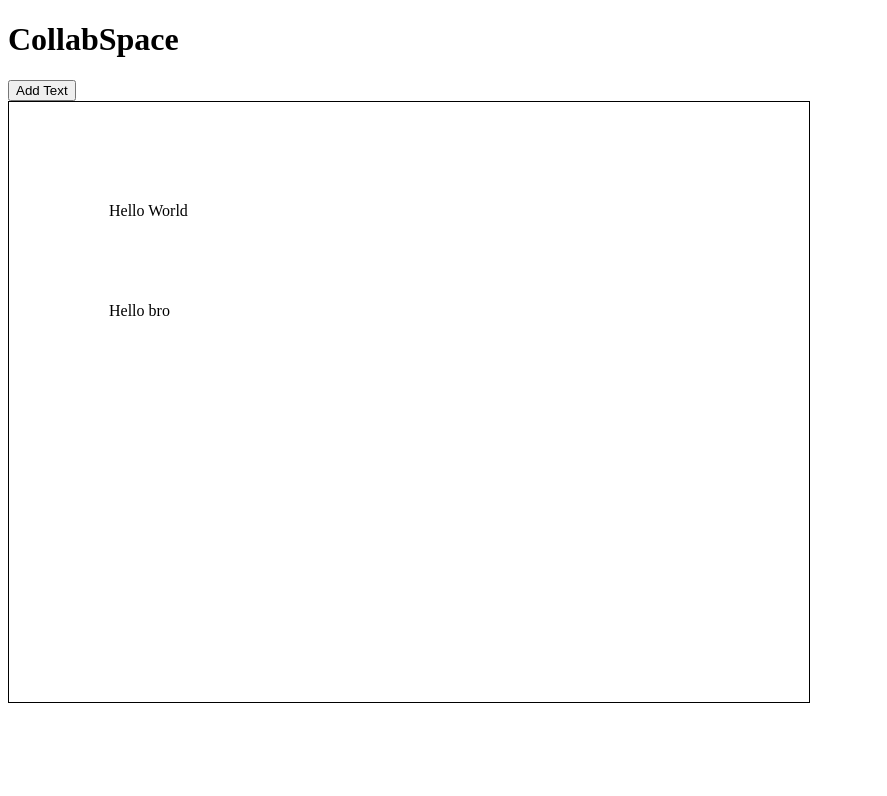
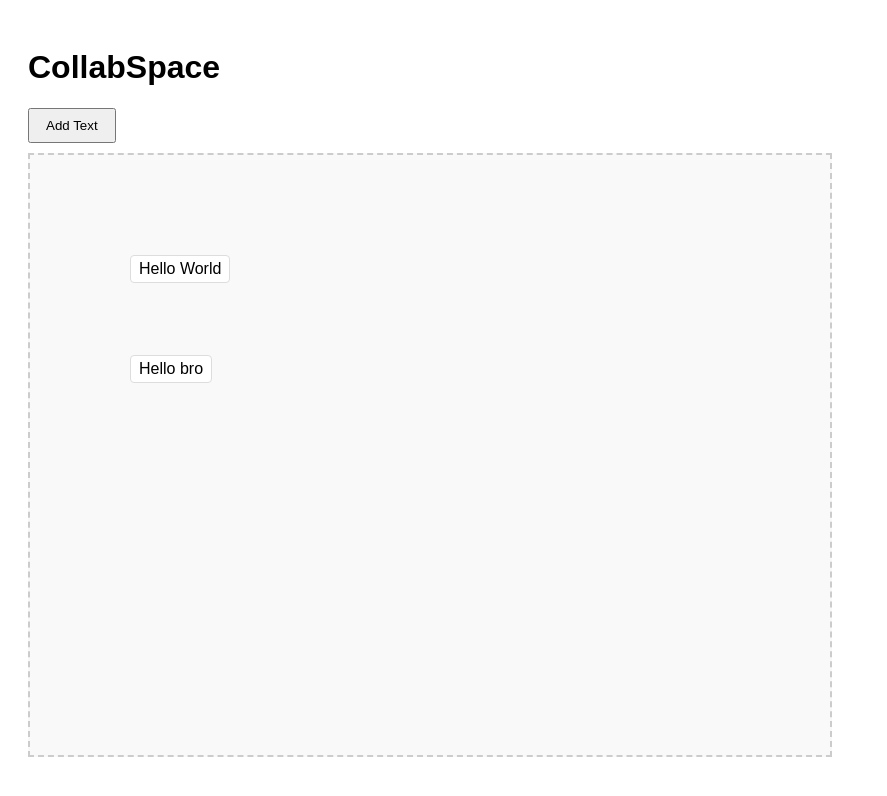
Before and after one commit to Abhimanyu012/collabSpace, a React (Vite) app in the folder frontend/: page / in a window 1280 px wide. Shown: the top 796 px of the page, without its empty margins (0-887 px from the left). Built offline with nearby package versions, Linux system fonts and the light colour scheme.

Commit message:
refactor: streamline text element initialization and improve drag handling

```diff
--- a/frontend/src/App.tsx
+++ b/frontend/src/App.tsx
@@ -10,54 +10,42 @@ type TextElement = {
 
 function App() {
   const [elements, setElements] = useState<TextElement[]>([
-    {
-      id: "text-1",
-      type: "text",
-      content: "Hello World",
-      x: 100,
-      y: 100,
-    },
-    {
-      id: "text-2",
-      type: "text",
-      content: "Hello bro",
-      x: 100,
-      y: 200,
-    },
+    { id: "text-1", type: "text", content: "Hello World", x: 100, y: 100 },
+    { id: "text-2", type: "text", content: "Hello bro", x: 100, y: 200 },
   ]);
 
   const [draggingId, setDraggingId] = useState<string | null>(null);
-
   const canvasRef = useRef<HTMLDivElement>(null);
 
-  const dragOffset = useRef({
-    x: 0,
-    y: 0,
-  });
+  // dragOffset को याद रखने के लिए useRef बिल्कुल सही है
+  const dragOffset = useRef({ x: 0, y: 0 });
 
   const addText = () => {
     const newElement: TextElement = {
-      id: `text-${elements.length + 1}`,
+      id: `text-${Date.now()}`, // elements.length से बेहतर है Date.now() ताकि ID हमेशा यूनिक रहे
       type: "text",
       content: "New Text",
-      x: 100,
-      y: 100 + elements.length * 100,
+      x: 200,
+      y: 100 + elements.length * 50,
     };
-
     setElements([...elements, newElement]);
   };
 
   const onMouseDown = (event: React.MouseEvent, element: TextElement) => {
+    // ब्राउज़र के डिफ़ॉल्ट ड्रैग/सिलेक्ट बिहेवियर को रोकने के लिए
+    event.preventDefault();
+
     const rect = canvasRef.current?.getBoundingClientRect();
-
     if (!rect) return;
 
+    // माउस की पोजीशन कैनवास के अंदर
     const mouseX = event.clientX - rect.left;
     const mouseY = event.clientY - rect.top;
 
+    // एलिमेंट के कोने से माउस की दूरी (Offset)
     dragOffset.current = {
-      x: mouseX - element.x,
-      y: mouseY - element.y,
+      x: mouseX -element.x,
+      y: mouseY -element.y
     };
 
     setDraggingId(element.id);
@@ -67,7 +55,6 @@ function App() {
     if (!draggingId) return;
 
     const rect = canvasRef.current?.getBoundingClientRect();
-
     if (!rect) return;
 
     const mouseX = event.clientX - rect.left;
@@ -79,54 +66,55 @@ function App() {
     setElements((currentElements) =>
       currentElements.map((element) =>
         element.id === draggingId
-          ? {
-              ...element,
-              x: newX,
-              y: newY,
-            }
-          : element,
-      ),
+          ? { ...element, x: newX, y: newY }
+          : element
+      )
     );
   };
 
   const onMouseUp = () => {
     setDraggingId(null);
   };
-  const onMouseLeave = () => {
-  if (!draggingId) return;
-
-  setDraggingId(null);
-};
 
   return (
-    <div>
+    <div style={{ padding: "20px", fontFamily: "sans-serif" }}>
       <h1>CollabSpace</h1>
-
-      <button onClick={addText}>Add Text</button>
+      <button
+        onClick={addText}
+        style={{ padding: "8px 16px", marginBottom: "10px", cursor: "pointer" }}
+      >
+        Add Text
+      </button>
 
       <div
         ref={canvasRef}
         onMouseMove={onMouseMove}
         onMouseUp={onMouseUp}
-        onMouseLeave={onMouseLeave}
+        onMouseLeave={onMouseUp} // Leave होने पर भी हम ड्रैग बंद कर देते हैं
         style={{
           position: "relative",
           width: "800px",
           height: "600px",
-          border: "1px solid black",
-          overflow: "auto",
+          border: "2px dashed #ccc",
+          backgroundColor: "#f9f9f9",
+          overflow: "hidden", // auto से ड्रैग करते वक्त स्क्रॉल बार्स आ सकते हैं, hidden बेहतर है
         }}
       >
         {elements.map((element) => (
           <div
             key={element.id}
-            onMouseDown={(event) => onMouseDown(event, element)}
+            onMouseDown={(event) => pointer(event, element)}
             style={{
               position: "absolute",
-              left: element.x,
-              top: element.y,
+              left: `${element.x}px`, // 'px' लगाना अच्छी प्रैक्टिस है
+              top: `${element.y}px`,
               cursor: draggingId === element.id ? "grabbing" : "grab",
               userSelect: "none",
+              padding: "4px 8px",
+              backgroundColor: "white",
+              border: "1px solid #ddd",
+              borderRadius: "4px",
+              // boxShadow: draggingId === element.id ? "0 4px 8px rgba(0,0,0,0.15)" : "none"
             }}
           >
             {element.content}
```
